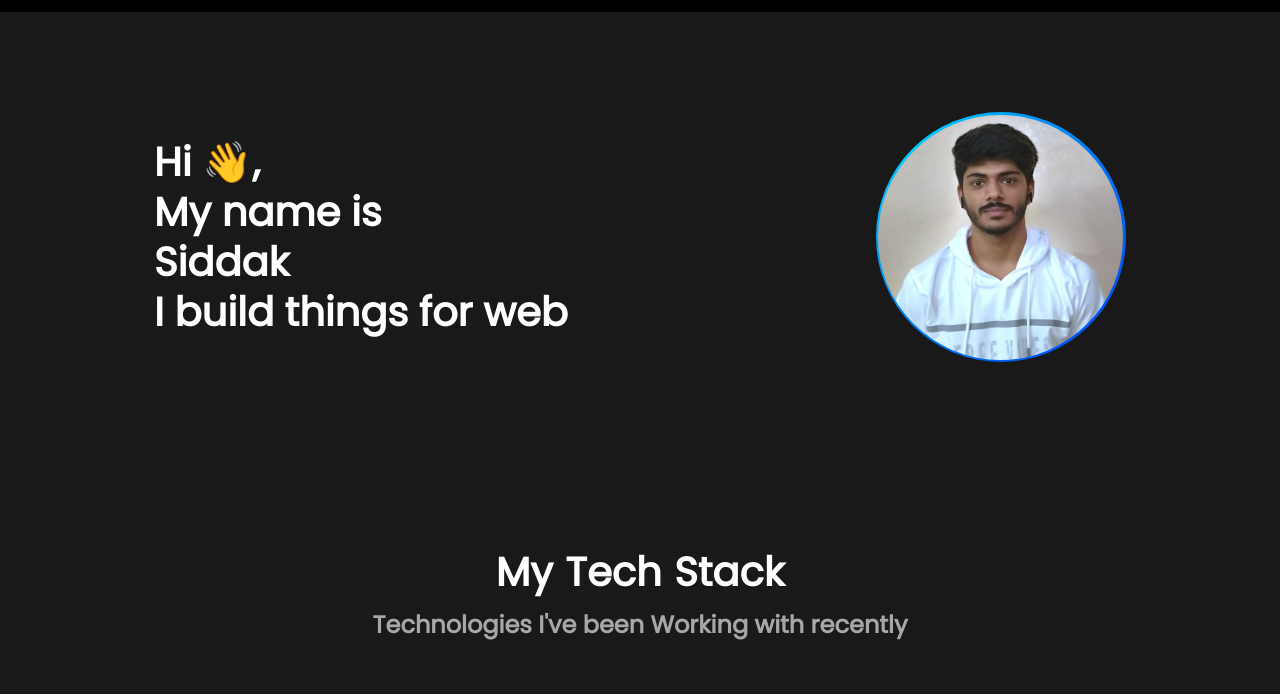
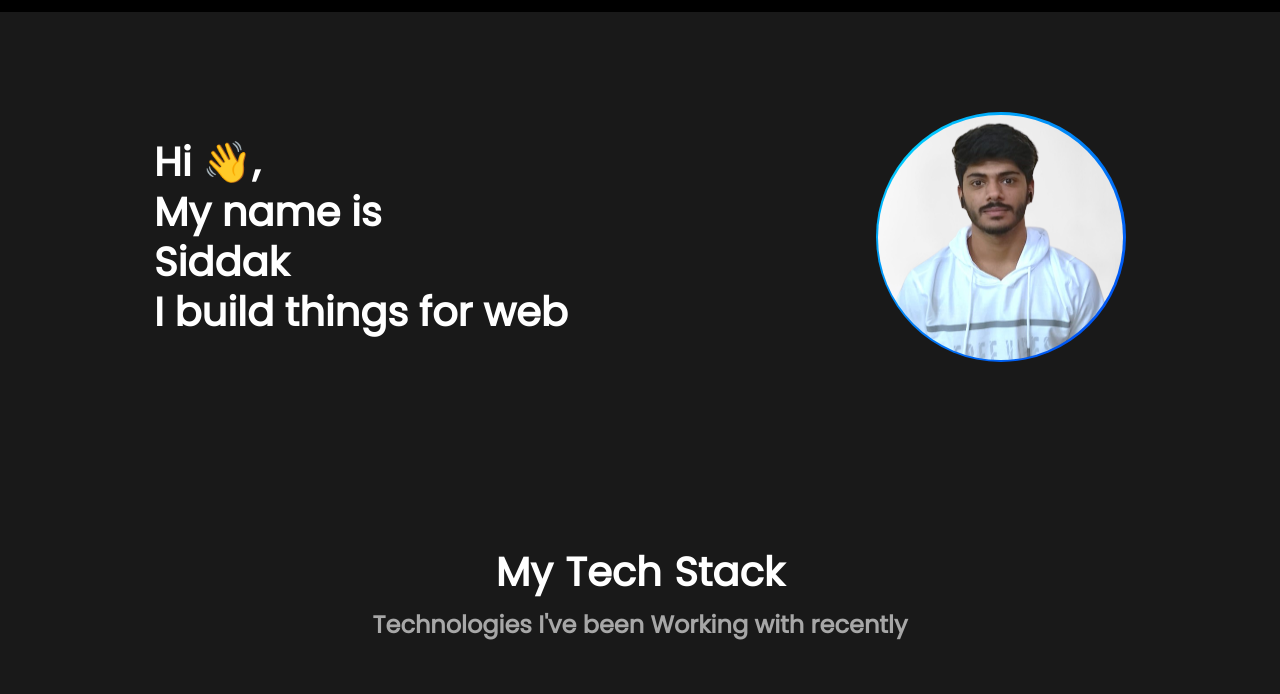
Before and after one commit to siddak18/Portfolio, a plain HTML site: page index.html in a window 1280 px wide. Shown: the part 88-782 px from the top of the page. Drawn offline with nearby package versions, Linux system fonts and the light colour scheme.

Commit message:
photchange

```diff
--- a/index.html
+++ b/index.html
@@ -100,7 +100,7 @@
            </div>
            <div class="image" data-aos="fade-left" data-aos-duration="3000">
             <div class="image-help" >
-               <img src="/portfolioimg.jpeg" alt="" width="100%" height="100%">
+               <img src="/portfolioimg-removebg-preview.png" alt="" width="100%" height="100%">
             </div>
            </div>
     </section>
```
Also changed, not shown: portfolioimg-removebg-preview.png (added).
